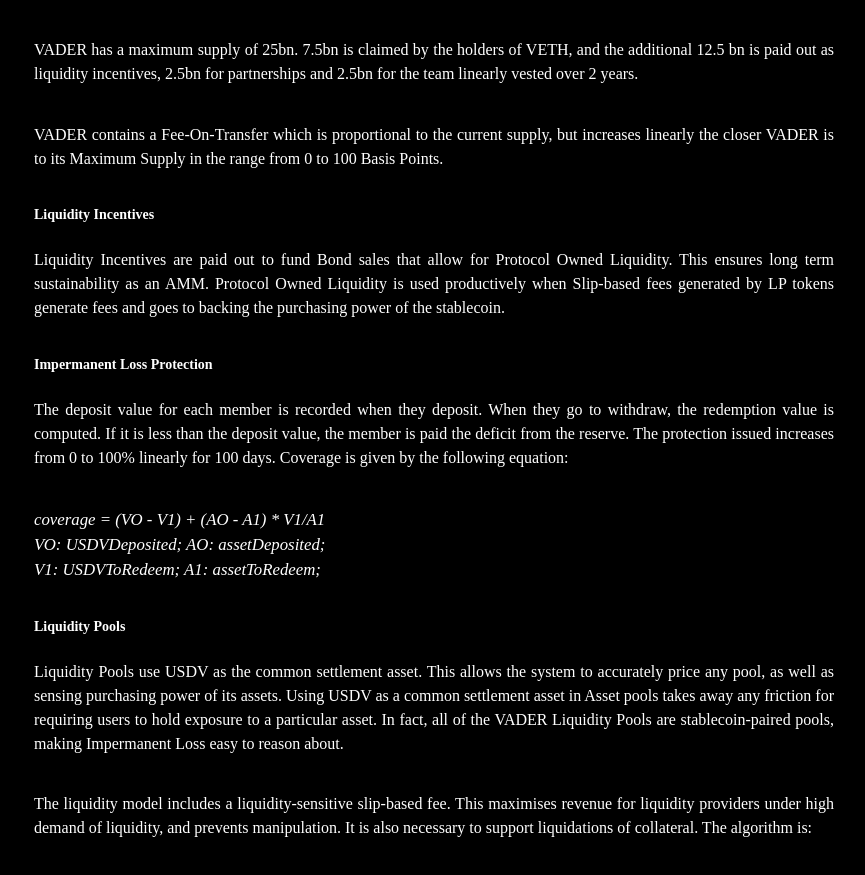
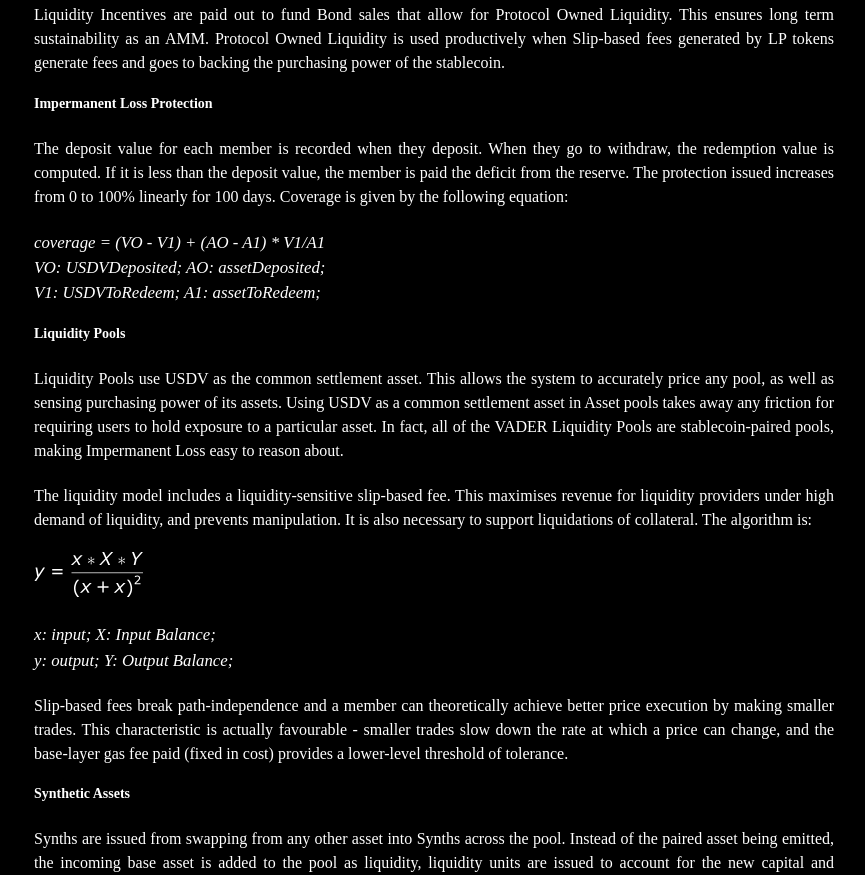
Before and after one commit to vetherasset/vader-landing, a Next.js app: page /whitepaper in a window 1280 px wide. Shown: the part 1727-2602 px from the top of the page, without its empty margins (206-1071 px from the left). Built offline with nearby package versions, Linux system fonts and the light colour scheme; a web font is replaced by a local one.

Commit message:
Update wp, reduce margin

```diff
--- a/pages/whitepaper.js
+++ b/pages/whitepaper.js
@@ -76,10 +76,6 @@
 					VADER has a maximum supply of 25bn. 7.5bn is claimed by the holders of VETH, and the additional 12.5 bn is paid out as liquidity incentives, 2.5bn for partnerships and 2.5bn for the team linearly vested over 2 years.
 				</Box>
 
-				<Box as='p' textAlign='justify' textStyle='p'>
-					VADER contains a Fee-On-Transfer which is proportional to the current supply, but increases linearly the closer VADER is to its Maximum Supply in the range from 0 to 100 Basis Points.
-				</Box>
-
 				<Heading as='h2' size='xs'>Liquidity Incentives</Heading>
 				<Box as='p' textAlign='justify' textStyle='p'>
 					Liquidity Incentives are paid out to fund Bond sales that allow for Protocol Owned Liquidity. This ensures long term sustainability as an AMM. Protocol Owned Liquidity is used productively when Slip-based fees generated by LP tokens generate fees and goes to backing the purchasing power of the stablecoin.
--- a/themes/vader/typography.js
+++ b/themes/vader/typography.js
@@ -3,7 +3,7 @@
 		fontVariantLigatures: 'none',
 	},
 	p: {
-		marginBottom: '2.3rem',
+		marginBottom: '1.3rem',
 	},
 	h1: {
 		margin: '0 0 1rem',
```
